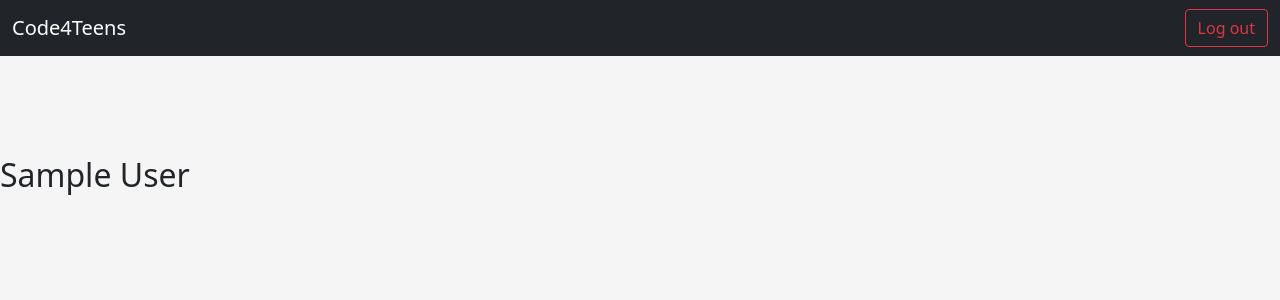
After one commit to code4teens/c4t-web-app, a Flask app: page /profile/1 in a window 1280 px wide. The commit adds this page. Shown: the top 300 px of the page. Run offline with Flask 2, Linux system fonts and the light colour scheme; a user stored in the database is signed in; tables that the repository leaves empty hold one stand-in row (values such as "Sample post").

Commit message:
feat: handle user login & logout

```diff
--- a/auth/templates/auth/login.html
+++ b/auth/templates/auth/login.html
@@ -4,7 +4,7 @@
 {% endblock %}
 {% block title %}Login{% endblock %}
 {% block style %}
-  <link href="static/login.css" rel="stylesheet">
+  <link href="/static/login.css" rel="stylesheet">
 {% endblock %}
 {% block content %}
   <form class="form-signin text-center", method="post", action="/login">
--- a/main.py
+++ b/main.py
@@ -5,10 +5,12 @@ from auth import auth
 from config import prod_config
 from database import db_session
 from models import User
+from user import user
 
 app = Flask(__name__)
 app.config.from_object(prod_config)
 app.register_blueprint(auth)
+app.register_blueprint(user)
 login_manager = LoginManager()
 login_manager.init_app(app)
 
--- a/templates/base.html
+++ b/templates/base.html
@@ -7,7 +7,7 @@
   <meta name="author" content="Hans Hazairi">
   <title>C4T - {% block title %}{% endblock %}</title>
   <link href="https://cdn.jsdelivr.net/npm/bootstrap@5.1.3/dist/css/bootstrap.min.css" rel="stylesheet" integrity="sha384-1BmE4kWBq78iYhFldvKuhfTAU6auU8tT94WrHftjDbrCEXSU1oBoqyl2QvZ6jIW3" crossorigin="anonymous">
-  <link href="static/base.css" rel="stylesheet">
+  <link href="/static/base.css" rel="stylesheet">
   {% block style %}{%endblock %}
 </head>
 <body>
@@ -20,7 +20,7 @@
         </button>
         <div class="collapse navbar-collapse" id="navbarItems">
           <ul class="navbar-nav me-auto mb-2 mb-sm-0">
-            <li class="nav-item">
+            <!-- <li class="nav-item">
               <a class="nav-link active"href="#">Home</a>
             </li>
             <li class="nav-item">
@@ -36,12 +36,18 @@
                 <li><a class="dropdown-item" href="#">Another action</a></li>
                 <li><a class="dropdown-item" href="#">Something else here</a></li>
               </ul>
-            </li>
+            </li> -->
           </ul>
           <ul class="navbar-nav navbar-right mb-2 mb-sm-0">
-            <a href="/login">
-              <button class="btn btn-outline-success form-control" type="button">Log in</button>
-            </a>
+            {% if current_user.is_authenticated %}
+              <a href="/logout">
+                <button class="btn btn-outline-danger form-control" type="button">Log out</button>
+              </a>
+            {% else %}
+              <a href="/login">
+                <button class="btn btn-outline-success form-control" type="button">Log in</button>
+              </a>
+            {% endif %}
           </ul>
         </div>
       </div>
--- /dev/null
+++ b/user/__init__.py
@@ -0,0 +1 @@
+from .user import user
--- /dev/null
+++ b/user/templates/user/profile.html
@@ -0,0 +1,11 @@
+{% extends "base.html" %}
+{% block description %}
+  <meta name="description" content="{{ current_user.display_name }}'s profile">
+{% endblock %}
+{% block title %}{{ current_user.display_name }}{% endblock %}
+{% block style %}
+  <link href="/static/login.css" rel="stylesheet">
+{% endblock %}
+{% block content %}
+  <h2>{{ current_user.name }}</h2>
+{% endblock %}
--- /dev/null
+++ b/user/user.py
@@ -0,0 +1,16 @@
+from flask import abort, Blueprint, render_template
+from flask_login import login_required
+
+from models import User
+
+user = Blueprint('user', __name__, template_folder='templates/user')
+
+
+@user.route('/profile/<int:id>')
+@login_required
+def profile(id):
+    user = User.query.filter_by(id=id).one_or_none()
+    if user is None:
+        abort(404)
+
+    return render_template('profile.html')
```
Also changed, not shown: auth/auth.py (+24 -3 lines).
